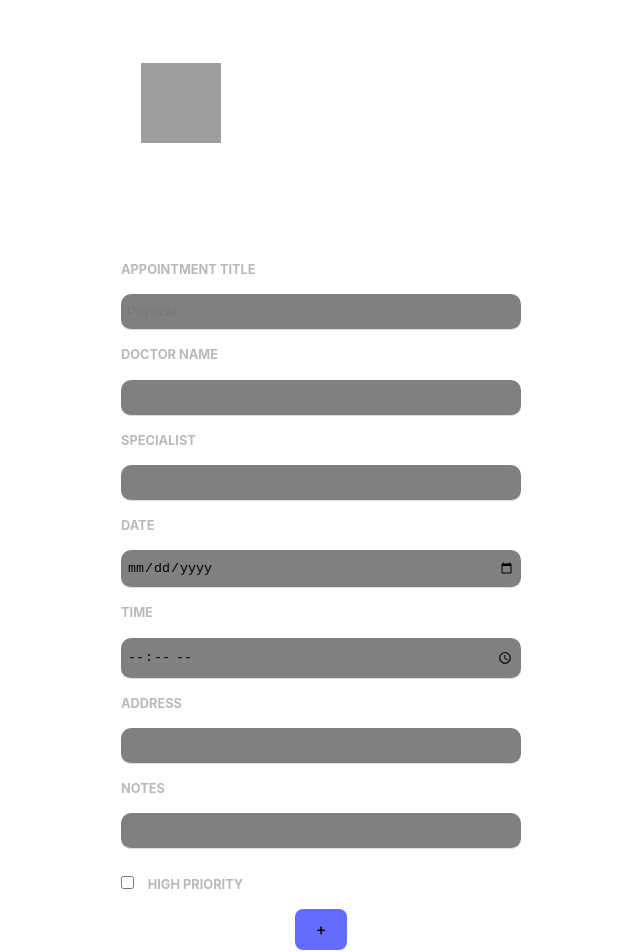
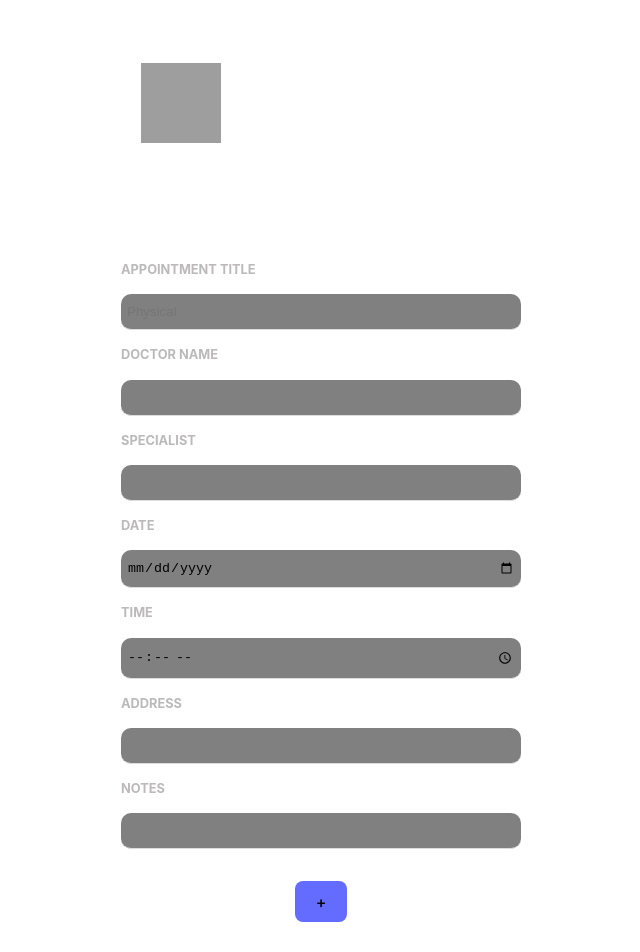
Before and after one commit to choisus08/docuplan_frontend, a Vue app: page / in a window 1280 px wide. Shown: the top 952 px of the page, without its empty margins (319-959 px from the left). Built offline with nearby package versions, Linux system fonts and the light colour scheme; no server answers; grey boxes are pictures that could not be loaded.

Commit message:
commented out 'high priority' property -will return to it later

```diff
--- a/src/components/NewForm.vue
+++ b/src/components/NewForm.vue
@@ -15,8 +15,8 @@
             <input v-model="address" type="text" />
             <label>Notes</label>
             <input v-model="notes" type="text" />
-            <input class="checkbox" type="checkbox" v-model="newApptHighPriority"/>
-            <label class="priority">High Priority</label>
+            <!-- <input class="checkbox" type="checkbox" v-model="newApptHighPriority"/>
+            <label class="priority">High Priority</label> -->
         </div>
 
             <button class="addBtn">+</button>
@@ -24,10 +24,10 @@
 </template>
 
 <script>
-    import {ref} from 'vue'
+    // import {ref} from 'vue'
     import url from '../url'
 
-    const newApptHighPriority = ref(false)
+    // const newApptHighPriority = ref(false)
 
     export default {
         name: "NewForm",
@@ -40,7 +40,7 @@
             date: '',
             time: '',
             notes: '',
-            newApptHighPriority: false
+            // newApptHighPriority: false
 
             }
         },
@@ -140,7 +140,7 @@ input {
 
 button {
     display: block;
-    margin: auto;
+    margin: 2em auto 0;
     background-color:  #646cff
 }
 
--- a/src/views/Show.vue
+++ b/src/views/Show.vue
@@ -26,8 +26,8 @@
             <input v-model="address" type="text" />
             <label>Notes</label>
             <input v-model="notes" type="text" />
-            <input class="checkbox" type="checkbox" v-model="apptPriority"/>
-            <label class="priority">High Priority</label>
+            <!-- <input class="checkbox" type="checkbox" v-model="apptPriority"/>  -->
+            <!-- <label class="priority">High Priority</label> -->
         </div>
         <div class="buttons">
             <button class="updateBtn">Update</button>
@@ -39,9 +39,9 @@
 
 <script>
     import url from '../url'
-    import {ref} from 'vue'
+    // import {ref} from 'vue'
 
-    const apptPriority = ref(false)
+    // const apptPriority = ref(false)
 
     export default {
         name: "Show",
@@ -56,7 +56,7 @@
                 date: '',
                 time: '',
                 notes: '',
-                apptPriority: false
+                // apptPriority: false
              }
         },
         // computed property -> used for defining derived data based on other properties ('formattedTime' derived by 'time' property).
@@ -91,7 +91,7 @@
                     this.date = data.date
                     this.time = data.time
                     this.notes = data.notes
-                    this.newApptHighPriority = data.newApptHighPriority
+                    // this.newApptHighPriority = data.newApptHighPriority
                 }catch (error) {
                     console.error('Error fetching appointment data:', error)
                 }
@@ -109,7 +109,7 @@
                         date: this.date,
                         time: this.time,
                         notes: this.notes,
-                        newApptHighPriority: this.newApptHighPriority,
+                        // newApptHighPriority: this.newApptHighPriority,
                     }
 
                     const response = await fetch(baseUrl + id, {
```
